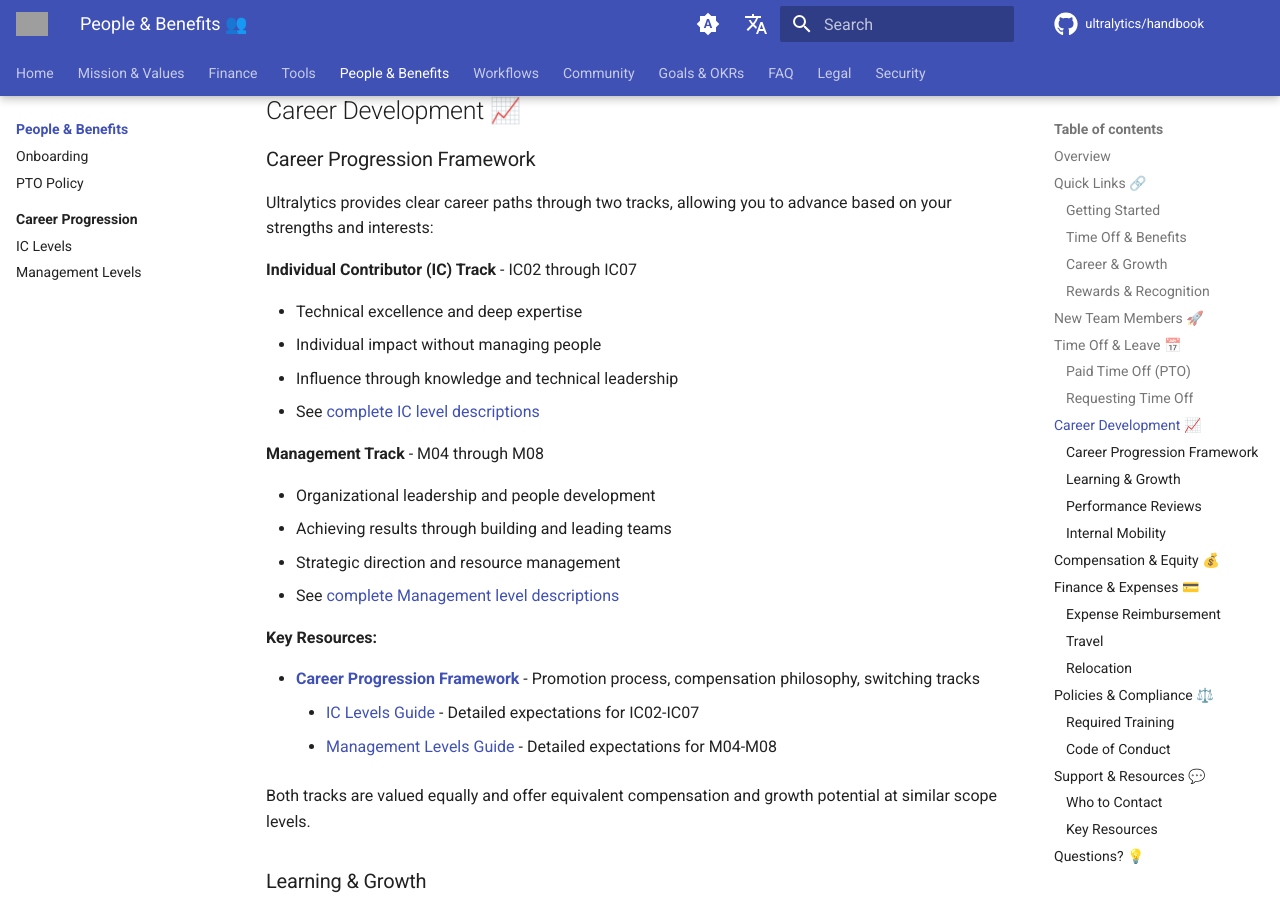
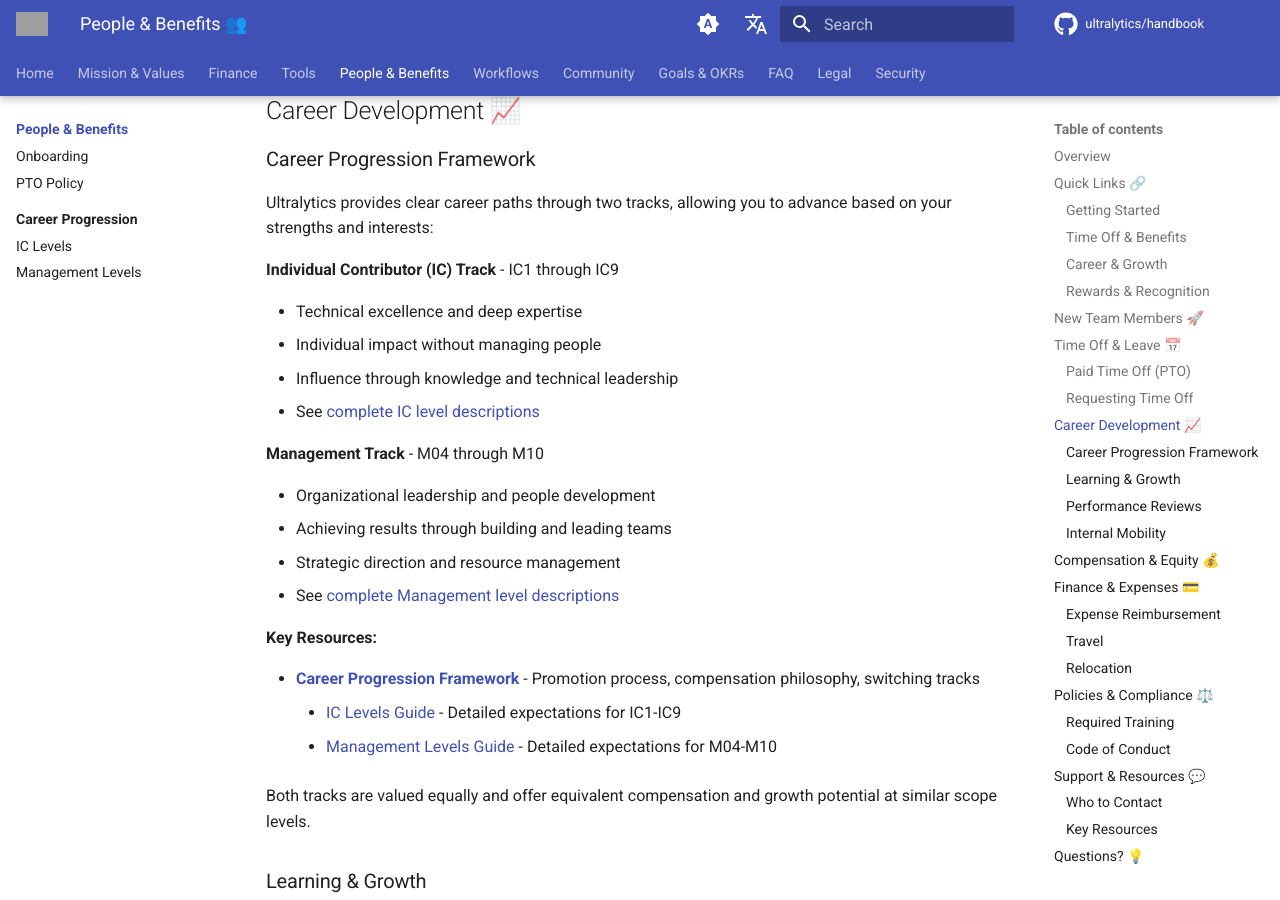
Before and after one commit to ultralytics/handbook, an MkDocs documentation site: the page built from docs/en/people/index.md, in a window 1280 px wide and 900 px high, scrolled down 2249 px. Built offline with MkDocs 1.6.1 and Material for MkDocs 9.7.7, drawn with Linux system fonts in a browser that asks for light colours; comment, search, counter and statistics services are not loaded; some of the changed text lies outside the part shown; grey boxes are pictures that could not be loaded.

Commit message:
Update banding

```diff
--- a/docs/en/people/index.md
+++ b/docs/en/people/index.md
@@ -33,8 +33,8 @@
 ### Career & Growth
 
 - **[Career Progression Framework](careers/index.md)** - Overview, promotion process, and track switching
-    - [IC Levels (IC02-IC07)](careers/levels-ic.md) - Individual Contributor expectations
-    - [Management Levels (M04-M08)](careers/levels-management.md) - Management expectations
+    - [IC Levels (IC1-IC9)](careers/levels-ic.md) - Individual Contributor expectations
+    - [Management Levels (M04-M10)](careers/levels-management.md) - Management expectations
 - **Performance Reviews** - Quarterly reviews in Rippling with growth planning; compensation is reviewed annually
 - **Learning Budget** - Annual budget for courses, books, and conferences (contact HR for current amounts)
 
@@ -80,14 +80,14 @@
 
 Ultralytics provides clear career paths through two tracks, allowing you to advance based on your strengths and interests:
 
-**Individual Contributor (IC) Track** - IC02 through IC07
+**Individual Contributor (IC) Track** - IC1 through IC9
 
 - Technical excellence and deep expertise
 - Individual impact without managing people
 - Influence through knowledge and technical leadership
 - See [complete IC level descriptions](careers/levels-ic.md)
 
-**Management Track** - M04 through M08
+**Management Track** - M04 through M10
 
 - Organizational leadership and people development
 - Achieving results through building and leading teams
@@ -97,8 +97,8 @@
 **Key Resources:**
 
 - **[Career Progression Framework](careers/index.md)** - Promotion process, compensation philosophy, switching tracks
-    - [IC Levels Guide](careers/levels-ic.md) - Detailed expectations for IC02-IC07
-    - [Management Levels Guide](careers/levels-management.md) - Detailed expectations for M04-M08
+    - [IC Levels Guide](careers/levels-ic.md) - Detailed expectations for IC1-IC9
+    - [Management Levels Guide](careers/levels-management.md) - Detailed expectations for M04-M10
 
 Both tracks are valued equally and offer equivalent compensation and growth potential at similar scope levels.
 
```
Also changed, not shown: docs/en/people/careers/index.md (+2 -0 lines), docs/en/people/careers/levels-management.md (+4 -4 lines).
